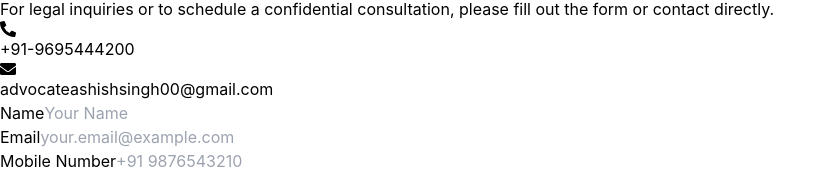
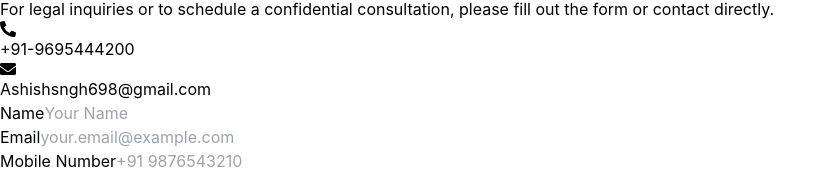
Before and after one commit to anandsingh53/Legal-CRM-Platform, a React (Vite) app in the folder admin-dashboard/: page / in a window 1280 px wide. Shown: the part 2935-3104 px from the top of the page, without its empty margins (0-836 px from the left). Built offline with nearby package versions, Linux system fonts and the light colour scheme.

Commit message:
Updated contact details

```diff
--- a/admin-dashboard/src/components/Contact.jsx
+++ b/admin-dashboard/src/components/Contact.jsx
@@ -104,7 +104,7 @@ export default function Contact() {
             </div>
 
             <p className="text-2xl text-slate-700 break-all">
-              advocateashishsingh00@gmail.com
+              Ashishsngh698@gmail.com
             </p>
 
           </div>
--- a/admin-dashboard/src/components/WhatsAppButton.jsx
+++ b/admin-dashboard/src/components/WhatsAppButton.jsx
@@ -2,10 +2,11 @@ import { FaWhatsapp } from "react-icons/fa";
 
 export default function WhatsAppButton() {
 
-  const phoneNumber = "9369318060";
+  const phoneNumber = "96954442000";
 
   const message =
-    "Hello Advocate Ashish Singh, I need legal consultation.";
+    "Hello Sir,I would like to get legal consultation regarding my case. Please let me know a suitable time to connect . " ;
+
 
   const whatsappURL =
     `https://wa.me/${phoneNumber}?text=${encodeURIComponent(message)}`;
--- a/admin-dashboard/src/pages/Login.jsx
+++ b/admin-dashboard/src/pages/Login.jsx
@@ -16,7 +16,7 @@ export default function Login() {
 
     // SIMPLE ADMIN AUTH
     if (
-      email === "advocateashishsingh00@gmail.com" &&
+      email === "Ashishsngh698@gmail.com" &&
       password === "1234"
     ) {
 
```
